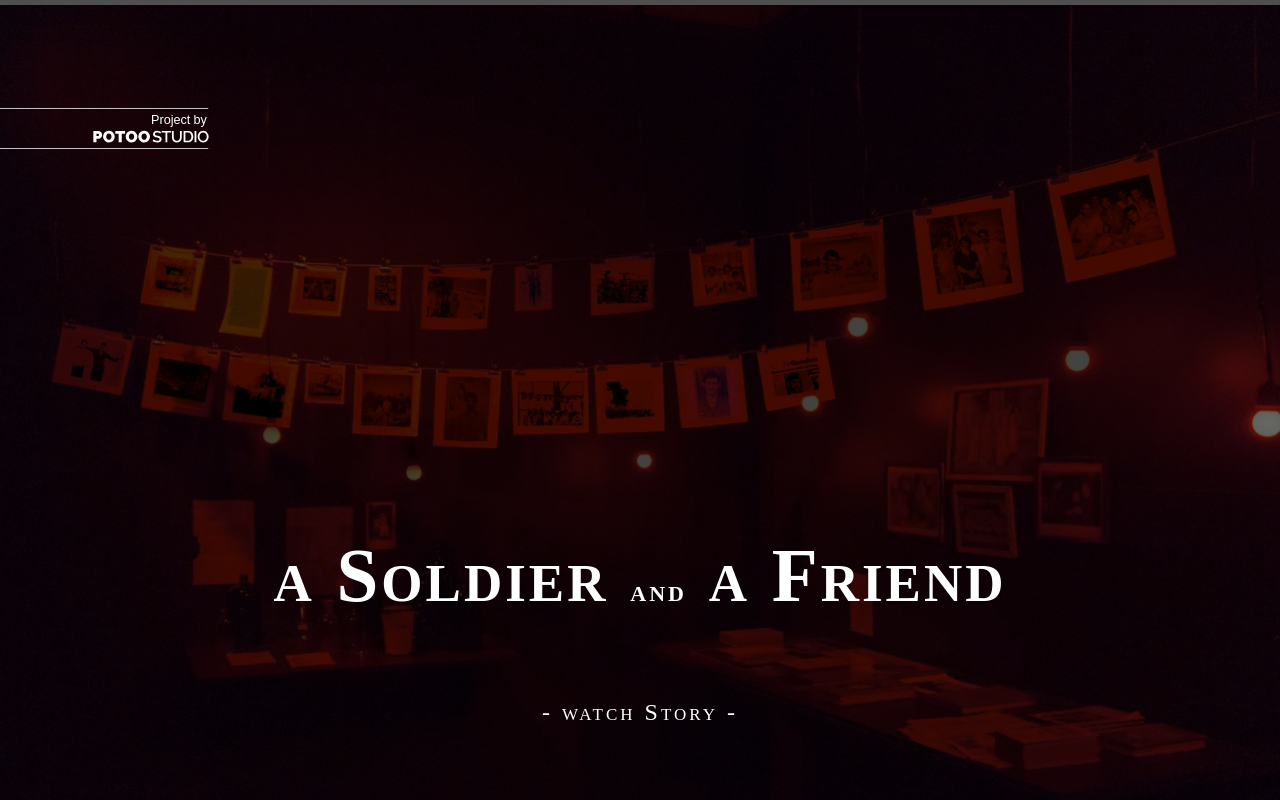
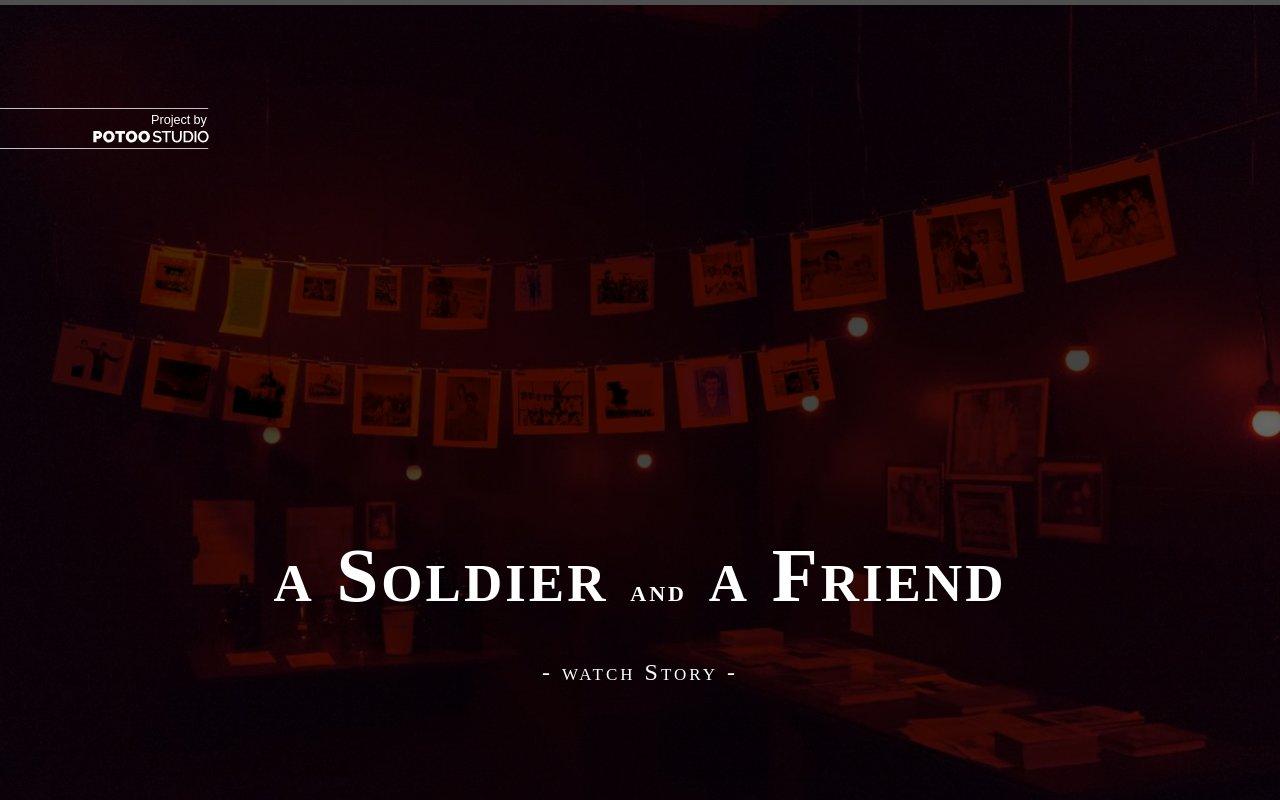
Before and after one commit to Potoostudio/AU, a Next.js app: page / in a window 1280 px wide. Shown: the top 800 px of the page. Built offline with nearby package versions, Linux system fonts and the light colour scheme; a web font is replaced by a local one.

Commit message:
new css bottom

```diff
--- a/styles/globals.scss
+++ b/styles/globals.scss
@@ -488,7 +488,7 @@ a {
   }
   .video-btn-cont {
     position: relative;
-    top: 75vh;
+    top: 70vh;
     margin-left: auto;
     margin-right: auto;
     cursor: pointer;
```
